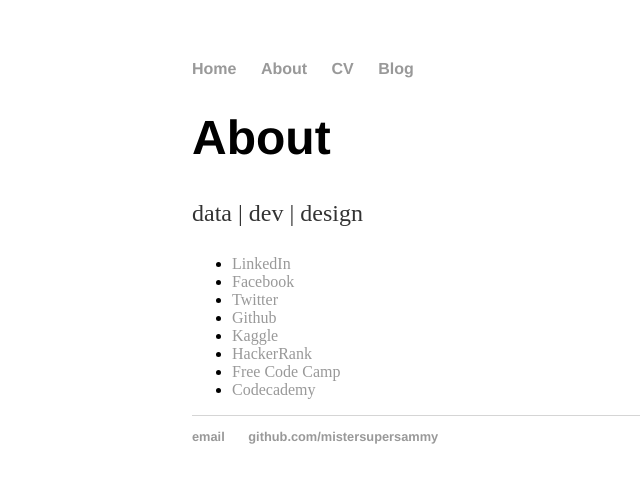
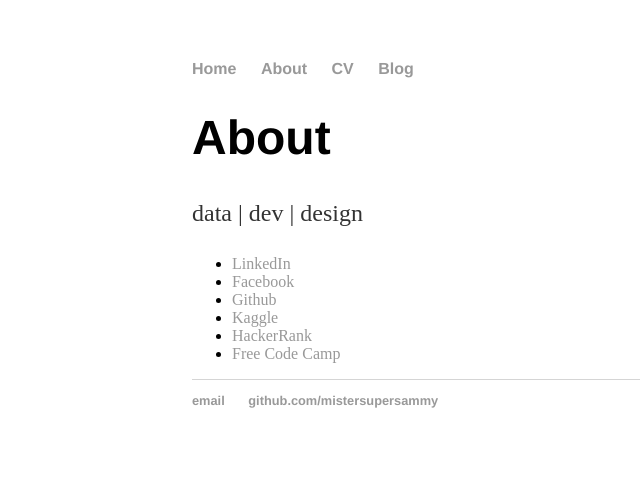
Before and after one commit to mistersupersammy/mistersupersammy.github.io, a Jekyll site: the page built from about/index.html, in a window 1280 px wide. Shown: the top 483 px of the page, without its empty margins (0-640 px from the left). Built offline with Jekyll 4.4.1, drawn with Linux system fonts in a browser that asks for light colours.

Commit message:
Update index.html

```diff
--- a/about/index.html
+++ b/about/index.html
@@ -10,11 +10,9 @@ title: About Sam Chao
 			<ul class="contacts">
 				<li><a href="https://www.linkedin.com/in/mistersupersammy" target="_blank">LinkedIn</a></li>
 				<li><a href="https://www.facebook.com/mistersupersammy" target="_blank">Facebook</a></li>
-				<li><a href="https://www.twitter.com/mistersupersammy" target="_blank">Twitter</a></li>
 				<li><a href="https://www.github.com/mistersupersammy" target="_blank">Github</a></li>
 				<li><a href="https://www.kaggle.com/mistersupersammy" target="_blank">Kaggle</a></li>
 				<li><a href="https://www.hackerrank.com/mistersupersammy" target="_blank">HackerRank</a></li>
 				<li><a href="https://www.freecodecamp.com/mistersupersammy" target="_blank">Free Code Camp</a></li>
-				<li><a href="https://www.codecademy.com/mistersupersammy" target="_blank">Codecademy</a></li>
 				</ul>
 		</div>
```
